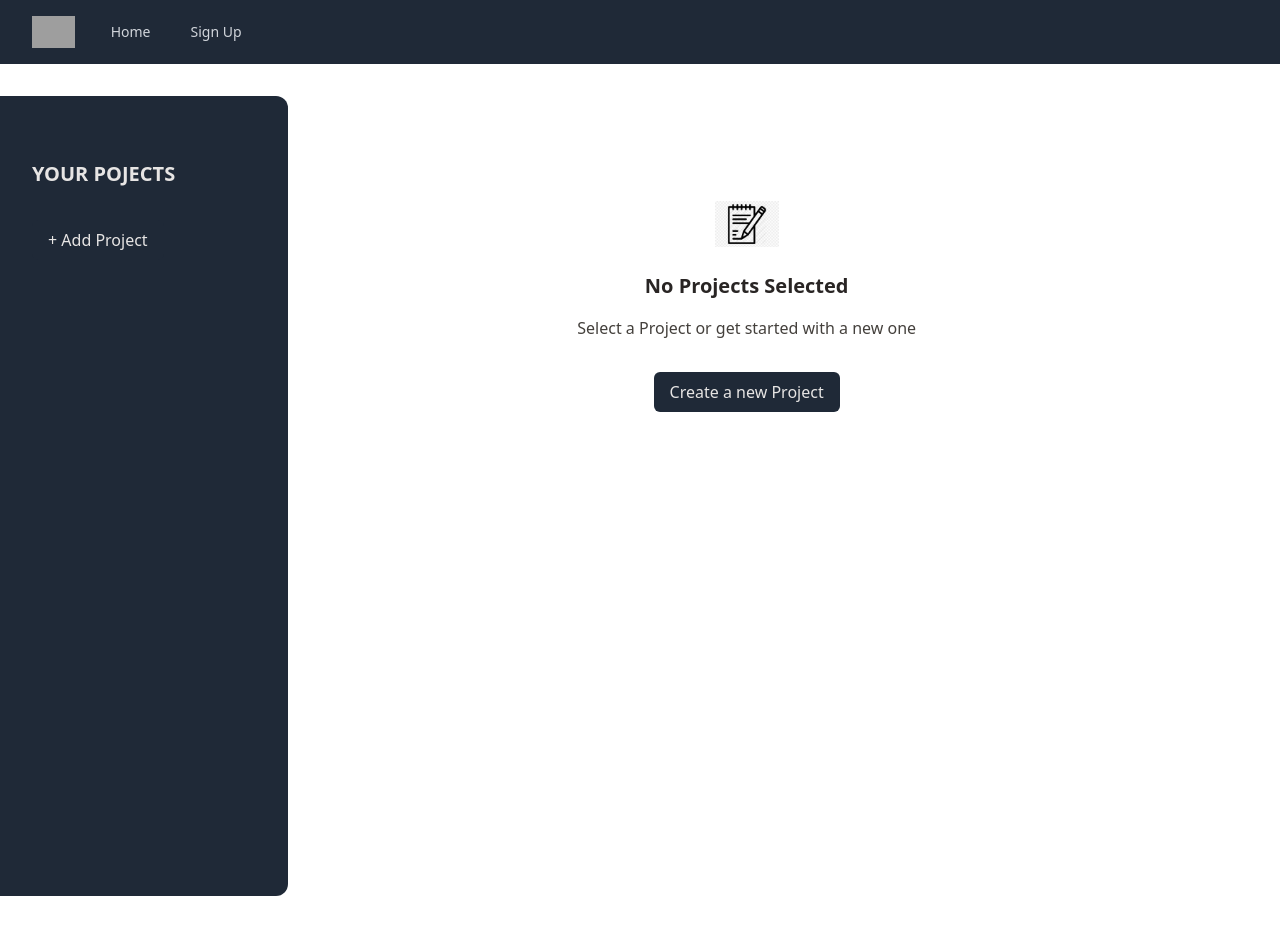
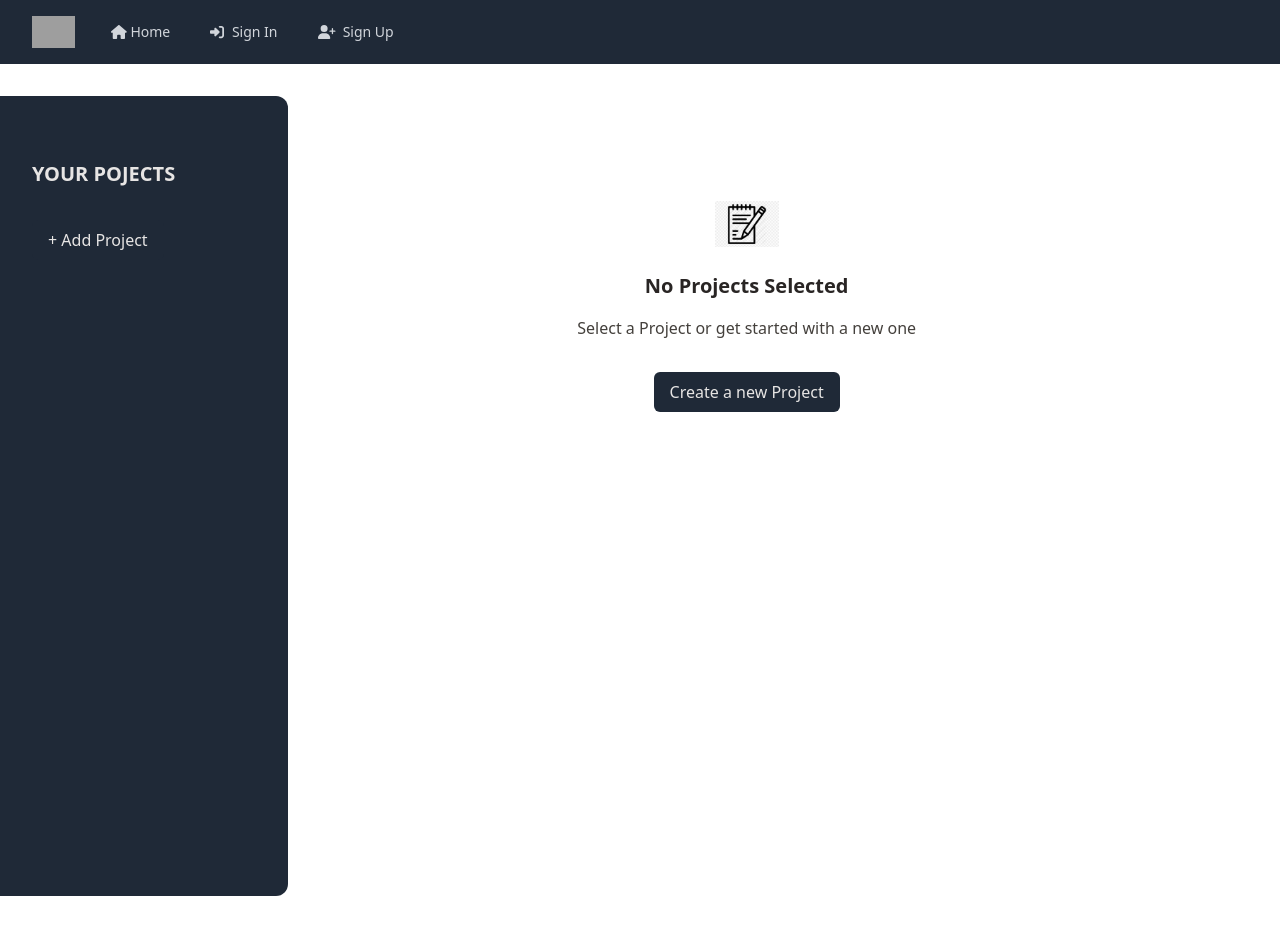
Before and after one commit to gassama94/peakplanner, a React (Create React App) app: page /signin in a window 1280 px wide. Built offline with nearby package versions, Linux system fonts and the light colour scheme; grey boxes are pictures that could not be loaded.

Commit message:
Add margin to FontAwesome icons in navbar links for improved spacing

```diff
--- a/public/index.html
+++ b/public/index.html
@@ -10,6 +10,7 @@
       content="Web site created using create-react-app"
     />
     <link rel="apple-touch-icon" href="%PUBLIC_URL%/logo192.png" />
+    <script src="https://kit.fontawesome.com/682245f2ad.js" crossorigin="anonymous"></script>
     <!--
       manifest.json provides metadata used when your web app is installed on a
       user's mobile device or desktop. See https://developers.google.com/web/fundamentals/web-app-manifest/
--- a/src/components/NavBar.js
+++ b/src/components/NavBar.js
@@ -1,6 +1,10 @@
 import React from 'react';
 import { Disclosure } from '@headlessui/react';
 import { Bars3Icon, XMarkIcon } from '@heroicons/react/24/outline';
+import { FontAwesomeIcon } from '@fortawesome/react-fontawesome';
+import { faSignInAlt, faHome, faSignOutAlt, faUserPlus } from '@fortawesome/free-solid-svg-icons';
+
+
 
 export default function Navbar({ isAuthenticated }) {
   return (
@@ -29,17 +33,39 @@ export default function Navbar({ isAuthenticated }) {
                     alt="Workflow"
                   />
                 </div>
+
                 <div className="hidden sm:block sm:ml-6">
-                  <div className="flex space-x-4">
-                    {/* Navigation links */}
-                    <a href="/" className="text-gray-300 hover:bg-gray-700 hover:text-white px-3 py-2 rounded-md text-sm font-medium">Home</a>
-                    {isAuthenticated ? (
-                      <a href="/signin" className="text-gray-300 hover:bg-gray-700 hover:text-white px-3 py-2 rounded-md text-sm font-medium">Sign In</a>
-                    ) : (
-                      <a href="/signup" className="text-gray-300 hover:bg-gray-700 hover:text-white px-3 py-2 rounded-md text-sm font-medium">Sign Up</a>
-                    )}
-                  </div>
-                </div>
+            <div className="flex space-x-4">
+              {/* Navigation links */}
+              <a href="/" className="text-gray-300 hover:bg-gray-700 hover:text-white px-3 py-2 rounded-md text-sm font-medium ">
+              <FontAwesomeIcon icon={faHome} className="mr-1" />Home
+                </a>
+
+              {!isAuthenticated && (
+                <>
+                  <a href="/signin" className="text-gray-300 hover:bg-gray-700 hover:text-white px-3 py-2 rounded-md text-sm font-medium">
+                    <FontAwesomeIcon icon={faSignInAlt} className="mr-1" /> Sign In
+                  </a>
+                  <a href="/signup" className="text-gray-300 hover:bg-gray-700 hover:text-white px-3 py-2 rounded-md text-sm font-medium">
+                    <FontAwesomeIcon icon={faUserPlus} className="mr-1" /> Sign Up
+                  </a>
+                </>
+              )}
+
+              {isAuthenticated && (
+                <>
+                  <a href="/signin" className="text-gray-300 hover:bg-gray-700 hover:text-white px-3 py-2 rounded-md text-sm font-medium">
+                    <FontAwesomeIcon icon={faSignInAlt} className="mr-1" /> Sign In
+                  </a>
+                  <a href="/signout" className="text-gray-300 hover:bg-gray-700 hover:text-white px-3 py-2 rounded-md text-sm font-medium">
+                    <FontAwesomeIcon icon={faSignOutAlt} className="mr-1" /> Sign Out
+                  </a>
+                </>
+              )}
+            </div>
+          </div>
+
+
               </div>
             </div>
           </div>
```
Also changed, not shown: package.json (+5 -2 lines), 1 other file (tests, documents, lock files or other folders).
